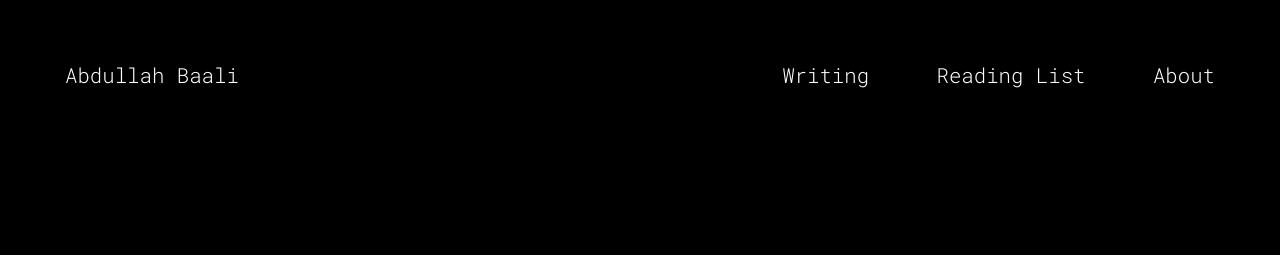
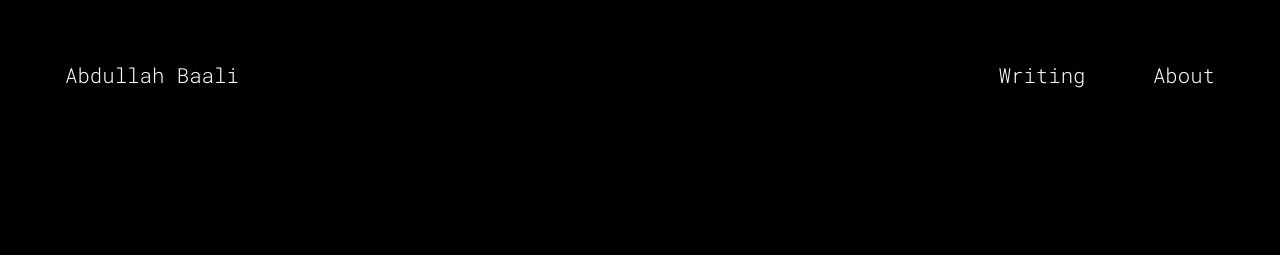
Before and after one commit to trufflesprouts/trufflesprouts.github.io, a Jekyll site: the page built from about.md, in a window 1280 px wide. Shown: the top 255 px of the page. Built offline with Jekyll 4.4.1, drawn with Linux system fonts in a browser that asks for light colours; comment, search, counter and statistics services are not loaded.

Commit message:
remove reading-list

```diff
--- a/_includes/header.html
+++ b/_includes/header.html
@@ -12,7 +12,7 @@
     <div class="nav" id="headerNav">
       <ul>
         <li><a class="page-link" href="/writing/">Writing</a></li>
-        <li><a class="page-link" href="/reading-list/">Reading List</a></li>
+        <!-- <li><a class="page-link" href="/reading-list/">Reading List</a></li> -->
         <li><a class="page-link" href="/about/">About</a></li>
       </ul>
     </div>
```
